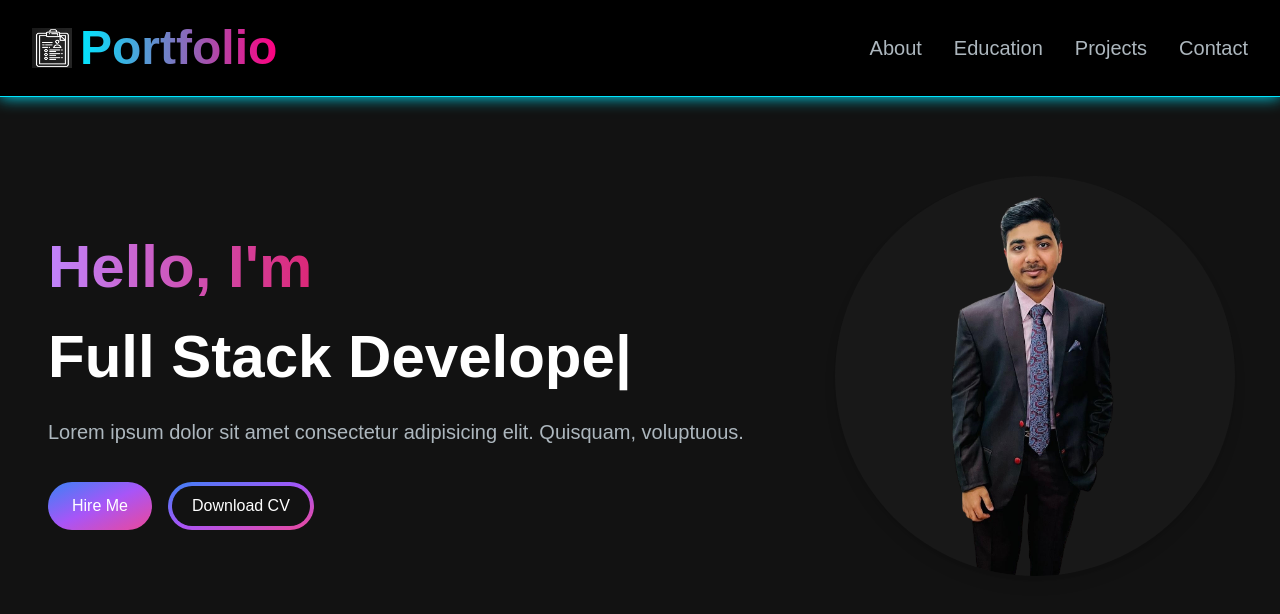
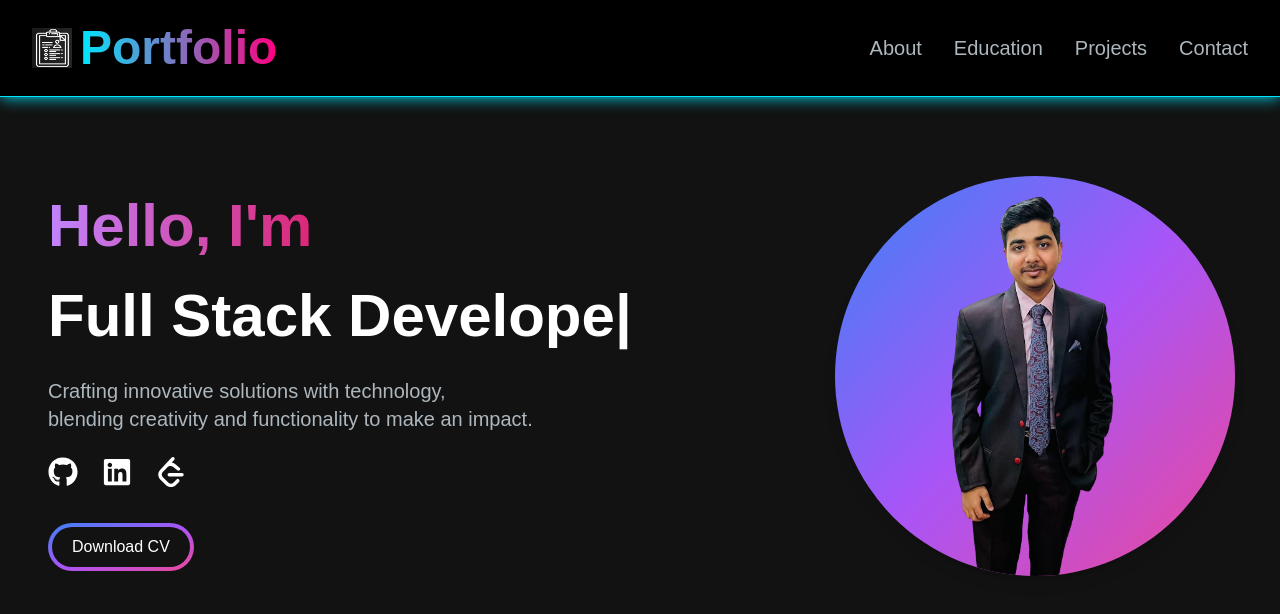
Before and after one commit to 0AkshajBansal0/portfolio_website, a Next.js app: page / in a window 1280 px wide. Shown: the top 614 px of the page. Built offline with nearby package versions, Linux system fonts and the light colour scheme.

Commit message:
hero section

```diff
--- a/src/app/components/HeroSection.jsx
+++ b/src/app/components/HeroSection.jsx
@@ -3,6 +3,8 @@ import React from "react";
 import Image from "next/image";
 import { TypeAnimation } from "react-type-animation";
 import Link from "next/link";
+import { FaGithub, FaLinkedin } from "react-icons/fa";
+import { SiLeetcode } from "react-icons/si";
 
 const HeroSection = () => {
     return (
@@ -13,7 +15,7 @@ const HeroSection = () => {
                         <span className="text-transparent bg-clip-text bg-gradient-to-r from-purple-400 to-pink-600">
                             Hello, I'm{" "}
                         </span>
-                        <br></br>
+                        <br />
                         <TypeAnimation
                             sequence={[
                                 "Akshaj Bansal",
@@ -29,17 +31,42 @@ const HeroSection = () => {
                         />
                     </h1>
                     <p className="text-[#ADB7BE] text-base sm:text-lg mb-6 lg:text-xl">
-                        Lorem ipsum dolor sit amet consectetur adipisicing elit. Quisquam,
-                        voluptuous.
+                        Crafting innovative solutions with technology,
+                        <br className="hidden sm:block" />
+                        blending creativity and functionality to make an impact.
                     </p>
-                    <div>
+
+
+                    {/* Social Media Icons */}
+                    <div className="flex justify-center sm:justify-start space-x-6">
                         <Link
-                            href="/#contact"
-                            className="px-6 inline-block py-3 w-full sm:w-fit rounded-full mr-4 bg-gradient-to-br from-blue-500 via-purple-500 to-pink-500 hover:bg-slate-200 text-white transform transition-all duration-300 ease-in-out hover:scale-105">
-                            Hire Me
+                            href="https://github.com/0AkshajBansal0"
+                            target="_blank"
+                            className="text-white text-3xl hover:text-gray-400 transition-all duration-200"
+                        >
+                            <FaGithub />
                         </Link>
                         <Link
-                            href="/"
+                            href="https://www.linkedin.com/in/akshaj-bansal-44a6211b8"
+                            target="_blank"
+                            className="text-white text-3xl hover:text-blue-400 transition-all duration-200"
+                        >
+                            <FaLinkedin />
+                        </Link>
+                        <Link
+                            href="https://leetcode.com/u/akshajbansal"
+                            target="_blank"
+                            className="group text-3xl transition-all duration-200"
+                        >
+                            <SiLeetcode className="text-white group-hover:text-yellow-400 transition-all duration-200" />
+                        </Link>
+
+                    </div>
+
+                    {/* Download CV Button */}
+                    <div className="mt-6">
+                        <Link
+                            href="https://drive.google.com/file/d/1UXMKwI93KZzFFaj7dfiC8VQTiToJD6O3/view?usp=sharing"
                             className="px-1 inline-block py-1 w-full sm:w-fit rounded-full bg-gradient-to-br from-blue-500 via-purple-500 to-pink-500 hover:bg-slate-800 text-white mt-3 transform transition-all duration-300 ease-in-out hover:scale-105">
                             <span className="block bg-[#121212] hover:bg-slate-800 rounded-full px-5 py-2">
                                 Download CV
@@ -47,8 +74,10 @@ const HeroSection = () => {
                         </Link>
                     </div>
                 </div>
+
+                {/* Hero Image */}
                 <div className="col-span-4 place-self-center mt-4 lg:mt-0">
-                    <div className="rounded-full bg-[#181818] w-[250px] h-[250px] lg:w-[400px] lg:h-[400px] relative overflow-hidden shadow-lg hover:scale-110 transform transition-all duration-300 ease-in-out">
+                    <div className="rounded-full bg-gradient-to-br from-blue-500 via-purple-500 to-pink-500 w-[250px] h-[250px] lg:w-[400px] lg:h-[400px] relative overflow-hidden shadow-lg hover:scale-110 transform transition-all duration-300 ease-in-out">
                         <Image
                             src="/images/hero-image.png"
                             alt="hero image"
@@ -57,6 +86,7 @@ const HeroSection = () => {
                             height={300}
                         />
                     </div>
+
                 </div>
             </div>
         </section>
```
